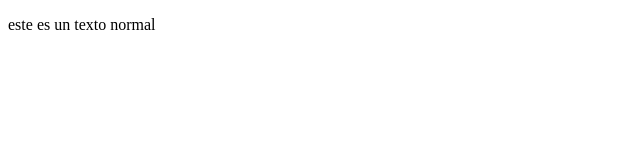
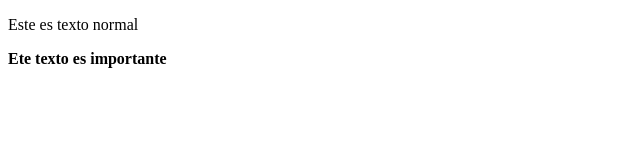
Before and after one commit to RicardoTecnologia/cursoweb, a plain HTML site: page formatting02.html in a window 1280 px wide. Shown: the whole page, without its empty margins (0-640 px from the left). Drawn offline with Linux system fonts and the light colour scheme.

Commit message:
2 practica formatting

```diff
--- a/formmatting2.html
+++ b/formatting02.html
@@ -6,6 +6,8 @@
         </title>
     </head>
     <body>
-        <p>este es un texto normal</p>
+        <p>Este es texto normal</p>
+
+        <p><strong>Ete texto es importante</strong></p>
     </body>
 </html>
```
